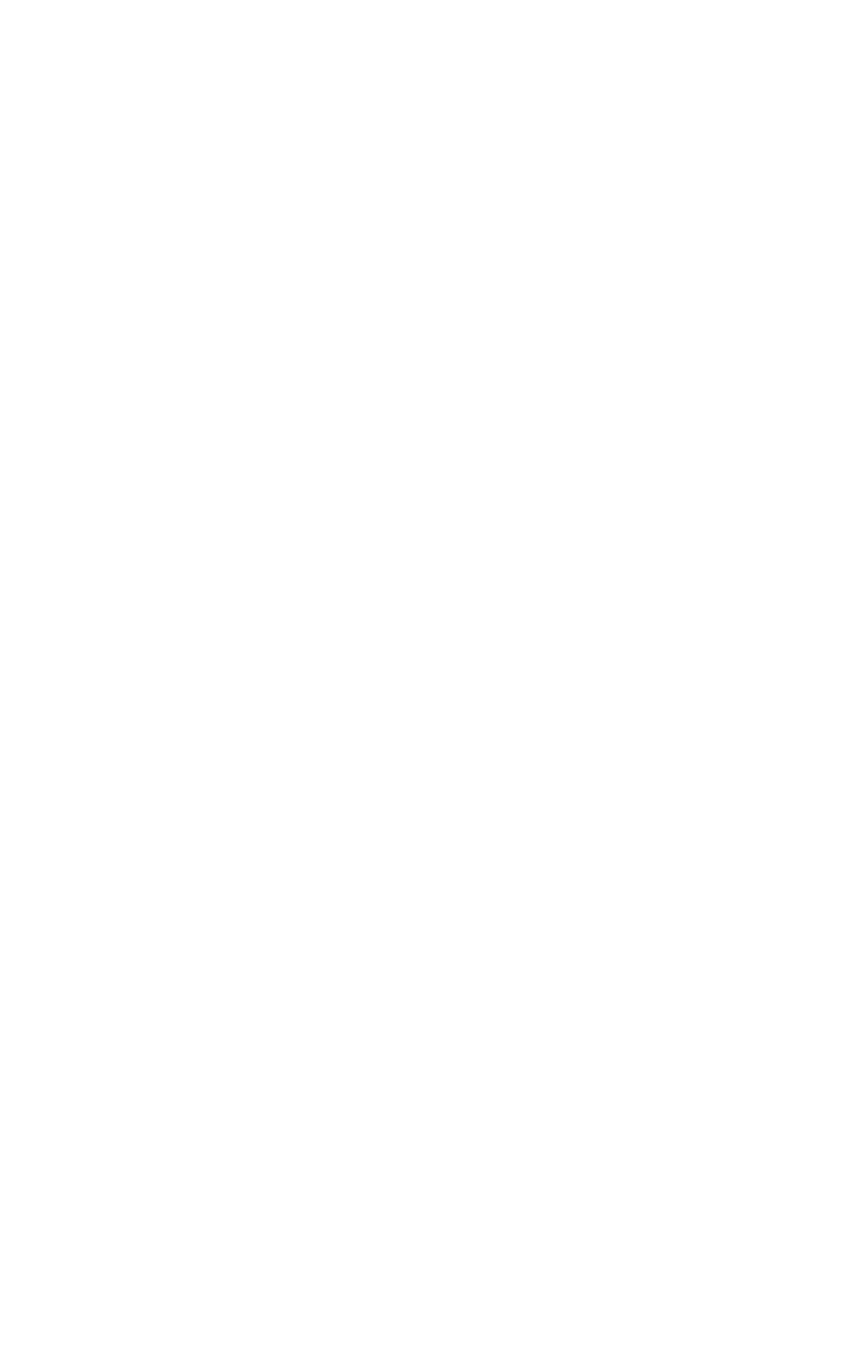
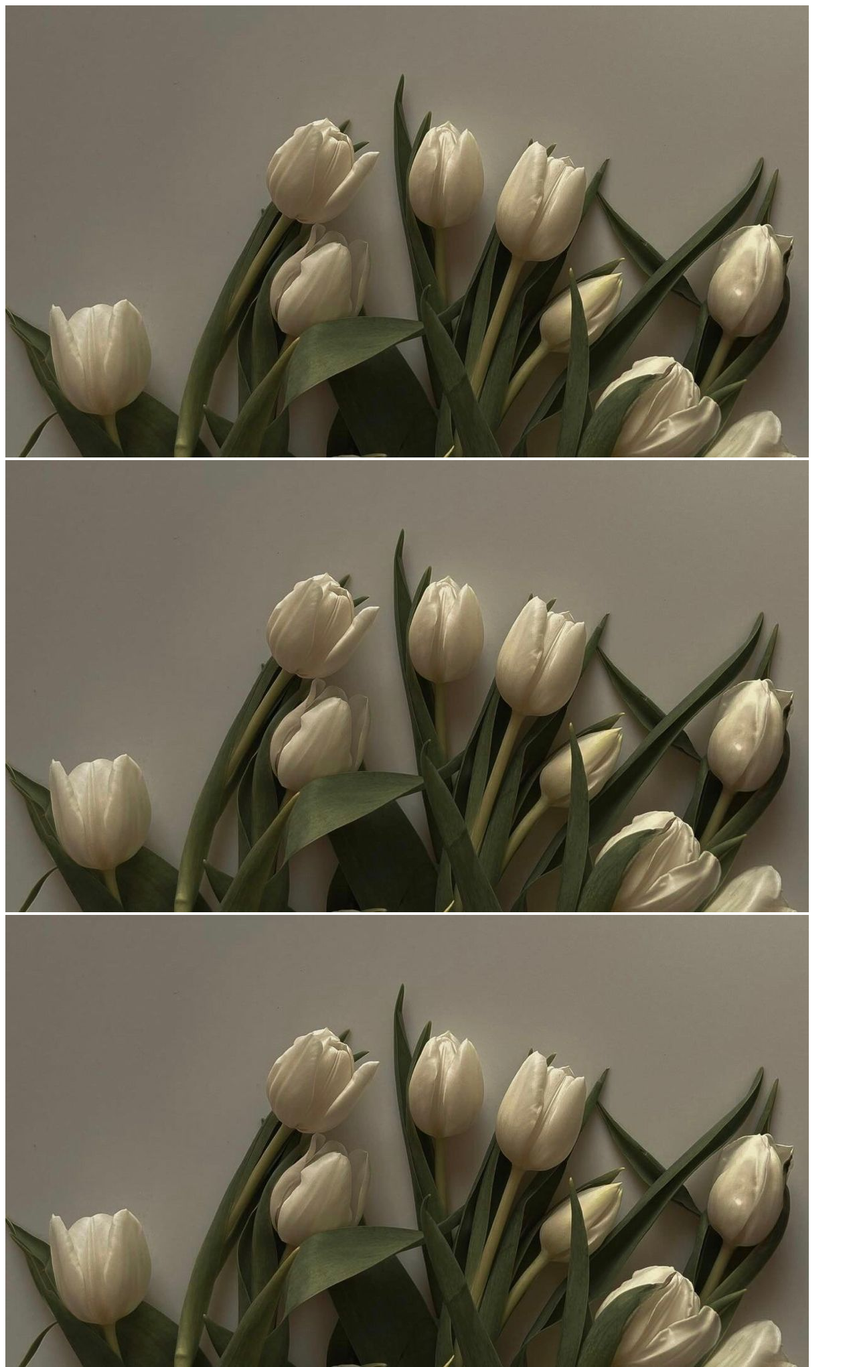
Before and after one commit to LuFerraretto/TPO3, a plain HTML site: page index.html in a window 1280 px wide. Shown: the top 2041 px of the page at 67% size. Before the commit the page ends 800 px from the top, so only its background shows below. Drawn offline with Linux system fonts and the light colour scheme.

Commit message:
agregue imagenes

```diff
--- a/index.html
+++ b/index.html
@@ -3,13 +3,13 @@
 <head>
     <meta charset="UTF-8">
     <meta name="viewport" content="width=device-width, initial-scale=1.0">
-    <title>Document</title>
+    <title>TPO3</title>
     <link rel="stylesheet" href="css/style.css">
 </head>
 <body>
-    <img src="" alt="">
-    <img src="" alt="">
-    <img src="" alt="">
-    <img src="" alt="">
+    <img src="img/img1.jpg" alt="">
+    <img src="img/img1.jpg" alt="">
+    <img src="img/img1.jpg" alt="">
+    <img src="img/img1.jpg" alt="">
 </body>
 </html>
```
